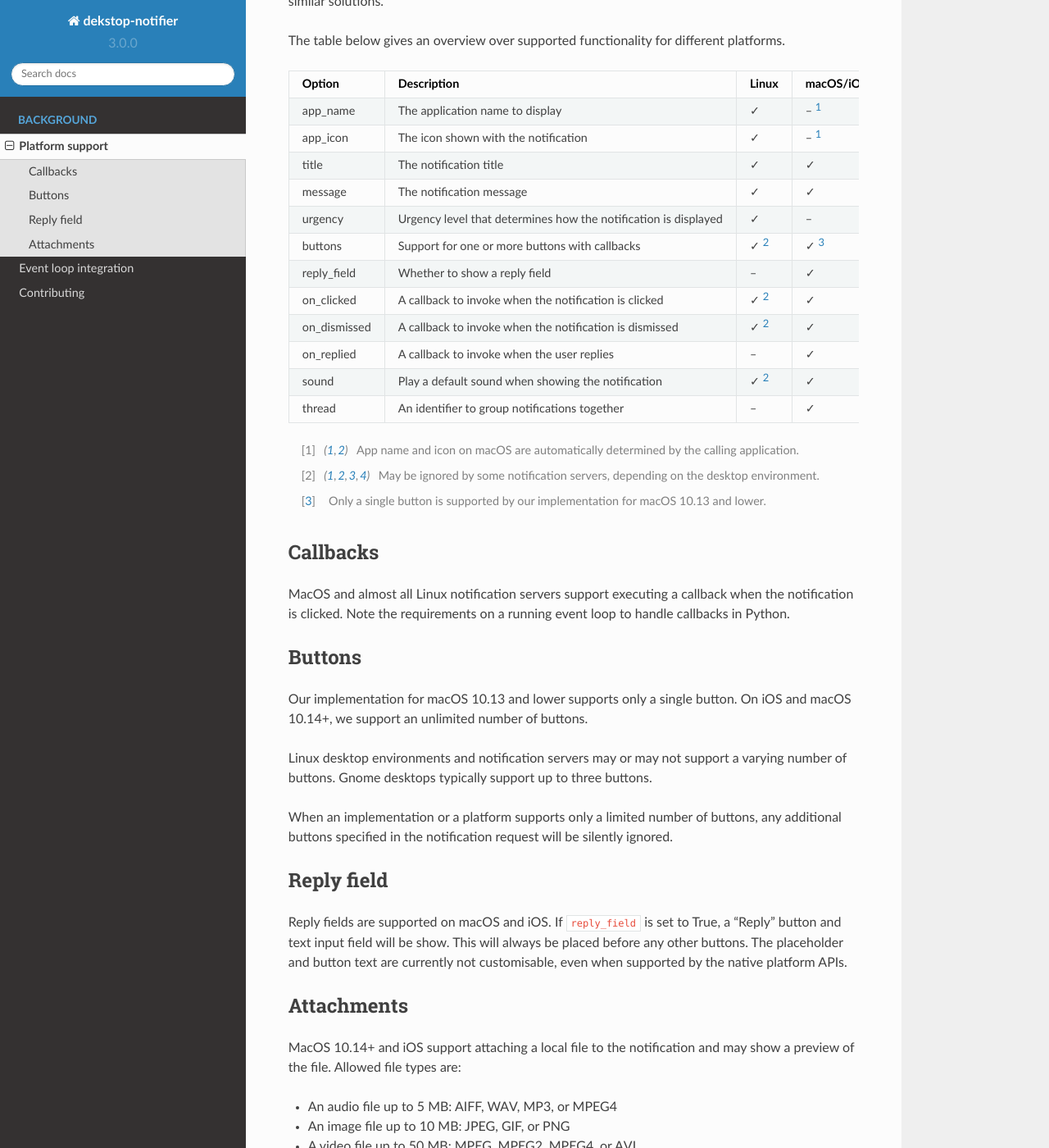
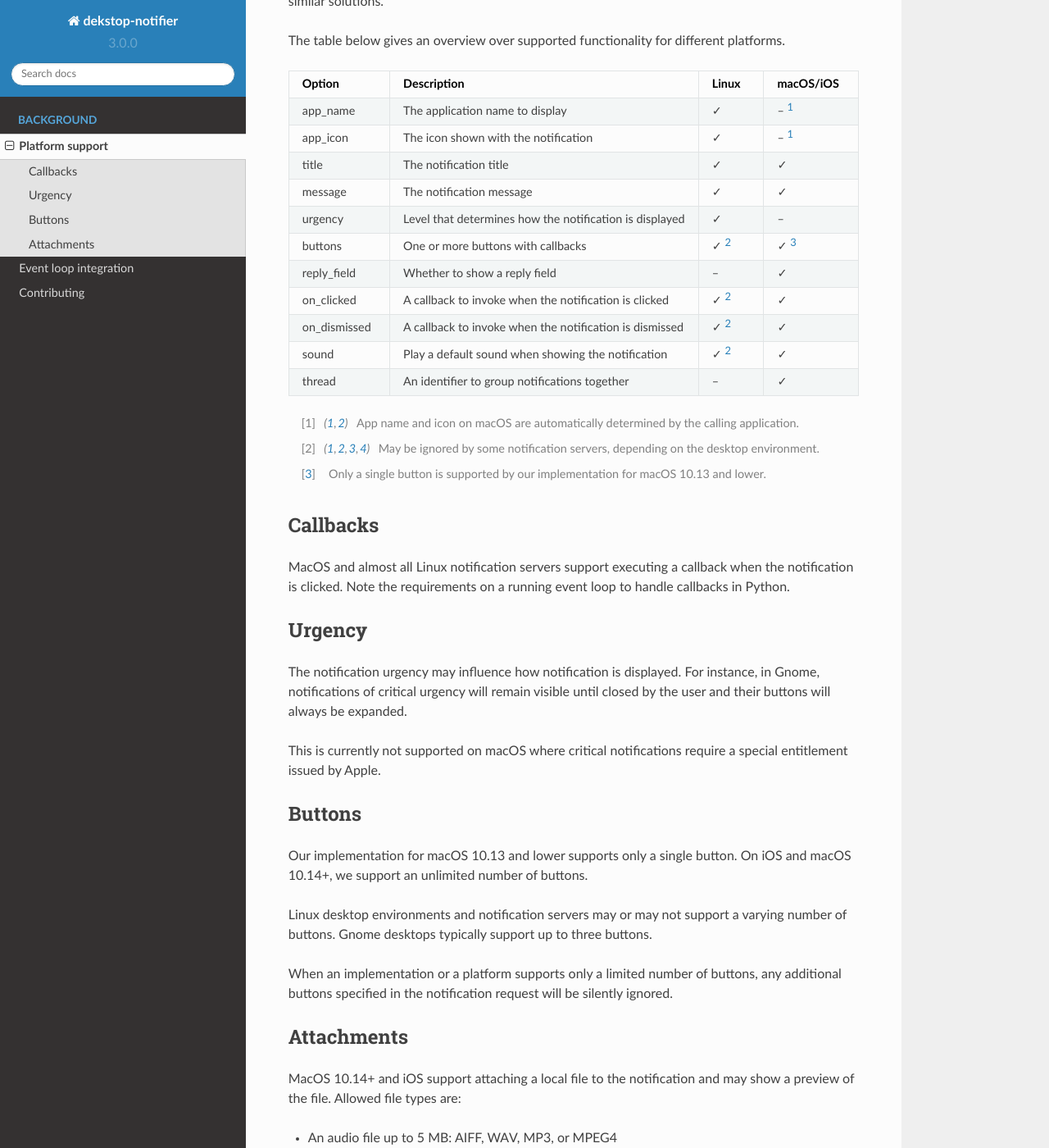
Before and after one commit to samschott/desktop-notifier, a Sphinx documentation site: the page built from docs/background/platform_support.rst, in a window 1280 px wide and 1400 px high, scrolled down 266 px. Shown: the whole window at 82% size. Built offline with Sphinx 7.4.7 and the Read the Docs theme 2.0.0, drawn with Linux system fonts in a browser that asks for light colours; pages that are not in the unit, such as notebooks, are missing from menus.

Commit message:
updated docs

```diff
--- a/docs/background/platform_support.rst
+++ b/docs/background/platform_support.rst
@@ -18,12 +18,11 @@ The table below gives an overview over supported functionality for different pla
    "app_icon", "The icon shown with the notification", "✓", "-- [#f1]_"
    "title", "The notification title", "✓", "✓"
    "message", "The notification message", "✓", "✓"
-   "urgency", "Urgency level that determines how the notification is displayed", "✓", "--"
-   "buttons", "Support for one or more buttons with callbacks", "✓ [#f2]_", "✓ [#f3]_"
+   "urgency", "Level that determines how the notification is displayed", "✓", "--"
+   "buttons", "One or more buttons with callbacks", "✓ [#f2]_", "✓ [#f3]_"
    "reply_field", "Whether to show a reply field", "--", "✓"
    "on_clicked", "A callback to invoke when the notification is clicked", "✓ [#f2]_", "✓"
    "on_dismissed", "A callback to invoke when the notification is dismissed", "✓ [#f2]_", "✓"
-   "on_replied", "A callback to invoke when the user replies", "--", "✓"
    "sound", "Play a default sound when showing the notification", "✓ [#f2]_", "✓"
    "thread", "An identifier to group notifications together", "--", "✓"
 
@@ -39,6 +38,16 @@ MacOS and almost all Linux notification servers support executing a callback whe
 notification is clicked. Note the requirements on a running event loop to handle
 callbacks in Python.
 
+Urgency
+*******
+
+The notification urgency may influence how notification is displayed. For instance, in
+Gnome, notifications of critical urgency will remain visible until closed by the user
+and their buttons will always be expanded.
+
+This is currently not supported on macOS where critical notifications require a special
+entitlement issued by Apple.
+
 Buttons
 *******
 
@@ -51,13 +60,6 @@ number of buttons. Gnome desktops typically support up to three buttons.
 When an implementation or a platform supports only a limited number of buttons, any
 additional buttons specified in the notification request will be silently ignored.
 
-Reply field
-***********
-
-Reply fields are supported on macOS and iOS. If ``reply_field`` is set to True, a
-"Reply" button and text input field will be show. This will always be placed before any
-other buttons. The placeholder and button text are currently not customisable, even when
-supported by the native platform APIs.
 
 Attachments
 ***********
```
